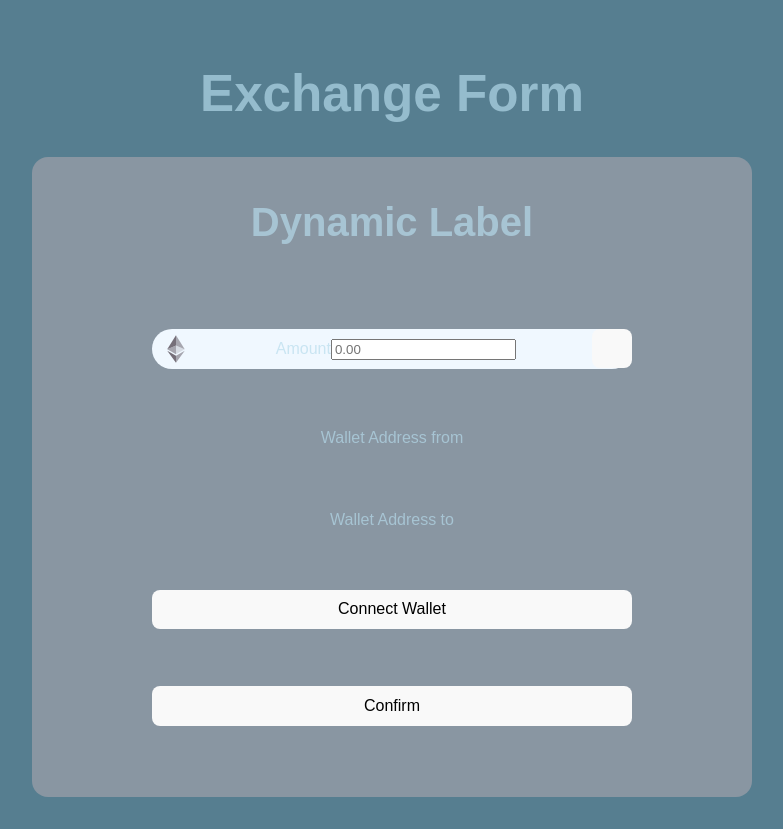
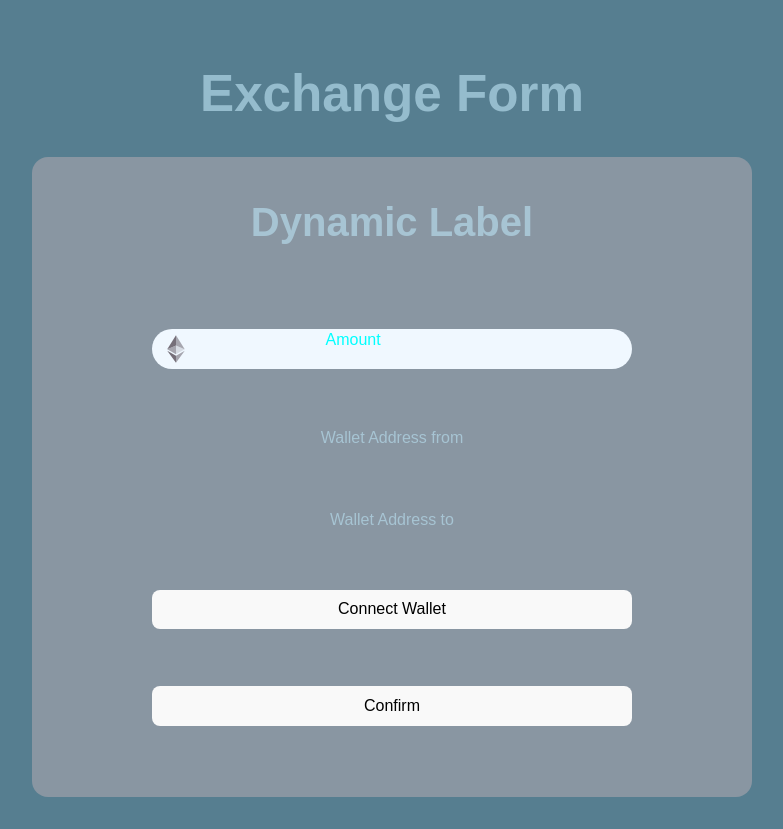
Before and after one commit to tauhid92/Token-Swap-App, a Vue app in the folder Swap-Frontend/: page / in a window 1280 px wide. Shown: the whole page, without its empty margins (248-1031 px from the left). Built offline with nearby package versions, Linux system fonts and the light colour scheme.

Commit message:
not working

```diff
--- a/Swap-Frontend/src/components/ExchangeForm.vue
+++ b/Swap-Frontend/src/components/ExchangeForm.vue
@@ -11,20 +11,20 @@
         </div>
         <div class="form_input-cover_span2">
           <!-- the span will be a v-if and it will be invisible or stay as a placeholder some how till it is clicked-->
-          <!-- <span class="input-cover__span2__label">Amount</span> -->
+          <!-- <span class="form_input-cover_span2_label_amount">Amount</span> -->
           <label for="name" class="form_input-cover_span2_label">
             <span class="form_input-cover_span2_label_amount">Amount</span>
           </label>
           <input
             class="form_input-cover_span2_input"
             type="text"
-            placeholder="0.00"
+            autocomplete="off"
           />
         </div>
         <div class="input-cover__span3">
-          <button class="input-cover__span3__btn">
+          <!-- <button class="input-cover__span3__btn">
             <img src="../assets/exchange-2.svg" class="colorize" />
-          </button>
+          </button> -->
         </div>
       </label>
 
--- a/Swap-Frontend/src/styles/_exchangeform.scss
+++ b/Swap-Frontend/src/styles/_exchangeform.scss
@@ -40,8 +40,42 @@
       }
       &_span2 {
         &_label {
+          position: relative;
+          width: 100%;
+          height: 100%;
+          bottom: 0px;
+          left: 0%;
+          pointer-events: none;
+          color: aqua;
           &_amount {
+            position: absolute;
+            bottom: 5px;
+            left: 0px;
+            transition: all 0.3s ease;
+            &:focus {
+              transform: translateY(-150%);
+              font-size: 8px;
+            }
           }
+
+          &::after {
+            content: "";
+            position: absolute;
+            width: 100%;
+            height: 100%;
+            // border-bottom: 3px solid #5fa8d3;
+            bottom: -1px;
+            left: 0px;
+            transform: translateX(-100%);
+            transition: all 0.3s ease;
+          }
+        }
+        &_input {
+          background-color: inherit;
+          width: 100%;
+          height: 100%;
+          border: none;
+          outline: none;
         }
       }
     }
```
